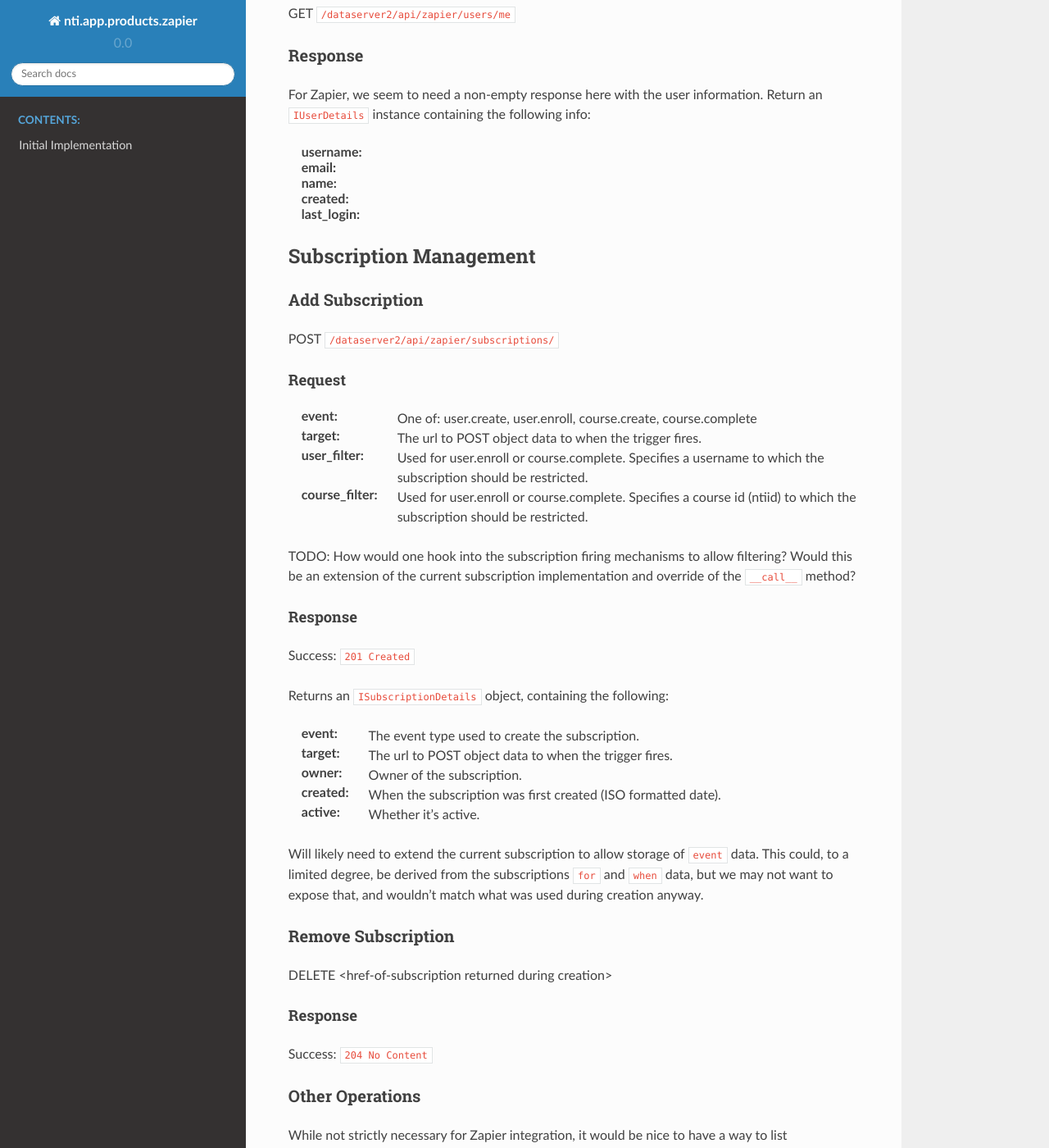
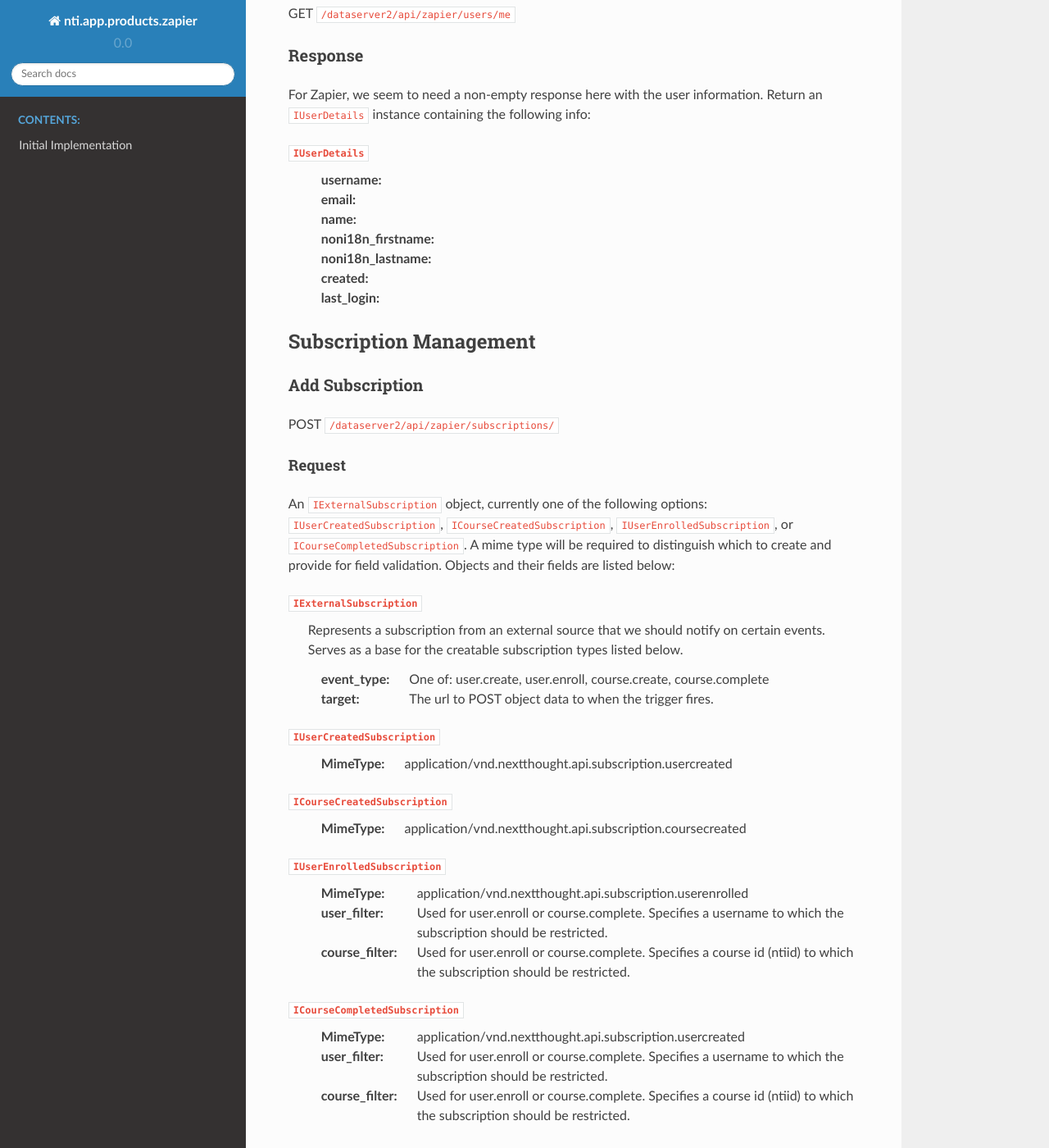
Before and after one commit to OpenNTI/nti.app.products.zapier, a Sphinx documentation site: the page built from docs/initial_api.rst, in a window 1280 px wide and 1400 px high, scrolled down 355 px. Shown: the whole window at 82% size. Built offline with Sphinx 7.4.7 and the Read the Docs theme 2.0.0, drawn with Linux system fonts in a browser that asks for light colours; some of the changed text lies outside the part shown.

Commit message:
NTI-9818: Updates to API for search and feedback.

```diff
--- a/docs/initial_api.rst
+++ b/docs/initial_api.rst
@@ -14,11 +14,14 @@
 For Zapier, we seem to need a non-empty response here with the user information.
 Return an ``IUserDetails`` instance containing the following info:
 
-:username:
-:email:
-:name:
-:created:
-:last_login:
+``IUserDetails``
+    :username:
+    :email:
+    :name:
+    :noni18n_firstname:
+    :noni18n_lastname:
+    :created:
+    :last_login:
 
 
 Subscription Management
@@ -31,13 +34,39 @@
 
 Request
 ~~~~~~~
+An ``IExternalSubscription`` object, currently one of the following options:
+``IUserCreatedSubscription``, ``ICourseCreatedSubscription``,
+``IUserEnrolledSubscription``, or ``ICourseCompletedSubscription``.  A mime
+type will be required to distinguish which to create and provide for field
+validation. Objects and their fields are listed below:
 
-:event: One of: user.create, user.enroll, course.create, course.complete
-:target: The url to POST object data to when the trigger fires.
-:user_filter: Used for user.enroll or course.complete. Specifies a username
-    to which the subscription should be restricted.
-:course_filter: Used for user.enroll or course.complete. Specifies a course id (ntiid)
-    to which the subscription should be restricted.
+``IExternalSubscription``
+    Represents a subscription from an external source that we should notify on
+    certain events.  Serves as a base for the creatable subscription types
+    listed below.
+
+    :event_type: One of: user.create, user.enroll, course.create, course.complete
+    :target: The url to POST object data to when the trigger fires.
+
+``IUserCreatedSubscription``
+    :MimeType:  application/vnd.nextthought.api.subscription.usercreated
+
+``ICourseCreatedSubscription``
+    :MimeType:  application/vnd.nextthought.api.subscription.coursecreated
+
+``IUserEnrolledSubscription``
+    :MimeType:  application/vnd.nextthought.api.subscription.userenrolled
+    :user_filter: Used for user.enroll or course.complete. Specifies a username
+        to which the subscription should be restricted.
+    :course_filter: Used for user.enroll or course.complete. Specifies a course id (ntiid)
+        to which the subscription should be restricted.
+
+``ICourseCompletedSubscription``
+    :MimeType:  application/vnd.nextthought.api.subscription.usercreated
+    :user_filter: Used for user.enroll or course.complete. Specifies a username
+        to which the subscription should be restricted.
+    :course_filter: Used for user.enroll or course.complete. Specifies a course id (ntiid)
+        to which the subscription should be restricted.
 
 TODO: How would one hook into the subscription firing mechanisms to allow
 filtering?  Would this be an extension of the current subscription implementation
@@ -47,16 +76,18 @@
 ~~~~~~~~
 Success: ``201 Created``
 
-Returns an ``ISubscriptionDetails`` object, containing the following:
+Returns an ``ISubscriptionDetails`` object for the newly created subscription.
 
-:event:  The event type used to create the subscription.
-:target:  The url to POST object data to when the trigger fires.
-:owner:  Owner of the subscription.
-:created: When the subscription was first created (ISO formatted date).
-:active:  Whether it's active.
+``ISubscriptionDetails``
+    :event_type:  The event type used to create the subscription.
+    :target:  The url to POST object data to when the trigger fires.
+    :owner:  Owner of the subscription.
+    :created: When the subscription was first created (ISO formatted date).
+    :active:  Whether it's active.
+    :href:  Location of the subscription.
 
 Will likely need to extend the current subscription to allow storage of
-``event`` data.  This could, to a limited degree, be derived from the
+``event_type`` data.  This could, to a limited degree, be derived from the
 subscriptions ``for`` and ``when`` data, but we may not want to
 expose that, and wouldn't match what was used during creation anyway.
 
@@ -79,39 +110,25 @@
 
 Triggers
 ========
+.. note:: It might be useful to include items from the subscription that
+    initiated the trigger in the events sent.  We can probably deduce
+    ``event_type``, but the ``href`` of the subscription, for example, might
+    also be good to include.
 
 New User Created
 ----------------
 When: ``IPrincipal``, ``IObjectAddedEvent``
+
 Method: POST
 
 Request
 ~~~~~~~
-Sends the ``IUserDetails`` corresponding with the newly created user.
+Sends an ``IUserCreatedEvent`` containing the details of the newly created user:
 
-
-New Enrollment Created
-----------------------
-When: ``ICourseInstanceEnrollmentRecord``, ``IStoreEnrollmentEvent``
-Method: POST
-
-Request
-~~~~~~~
-Sends an ``ICourseEnrollmentDetails`` containing the user and course information:
-
-:id:  NTIID? of the enrollment record?
-:user: The ``IUserDetails`` for the enrolled user.
-:course: The ``ICourseDetails`` for the associated course.
-:scope: Name of the enrollment scope.
-
-The ``ICourseDetails`` would contain the following information from the
-course instance:
-
-:id: NTIID?
-:provider_id:
-:title:
-:start_date:
-:end_date:
+``IUserCreatedEvent``
+    :event_type: ``user.create``
+    :data:  Contains an ``object`` attribute with the ``IUserDetails`` of the
+        created user.
 
 
 New Course Created
@@ -121,7 +138,42 @@
 
 Request
 ~~~~~~~
-``ICourseDetails`` for the created course.
+Sends an ``ICourseCreatedEvent`` containing the details of the newly created course.
+
+``ICourseCreatedEvent``
+    :event_type:  ``course.create``
+    :data:  Contains an ``object`` attribute with the ``ICourseDetails`` of the
+        created course.
+
+``ICourseDetails``
+    :id: NTIID of course instance
+    :provider_id:
+    :title:
+    :description:
+    :start_date:
+    :end_date:
+
+
+New Enrollment Created
+----------------------
+When: ``ICourseInstanceEnrollmentRecord``, ``IStoreEnrollmentEvent``
+
+Method: POST
+
+Request
+~~~~~~~
+Sends an ``IUserEnrolledEvent`` containing the enrollment information.
+
+``IUserEnrolledEvent``
+    :event_type: ``user.enroll``
+    :data: Contains an ``object`` attribute with the ``ICourseEnrollmentDetails``
+        with user and course info.
+
+``ICourseEnrollmentDetails``
+    :id:  NTIID of the enrollment record
+    :user: The ``IUserDetails`` for the enrolled user.
+    :course: The ``ICourseDetails`` for the associated course.
+    :scope: Name of the enrollment scope.
 
 
 Course Completed
@@ -135,10 +187,16 @@
 
 Request
 ~~~~~~~
-Sends an ``ICourseCompletionNotification``:
+Sends an ``ICourseCompledEvent`` containing the completion info:
 
-:user: The ``IUserDetails`` for the enrolled user.
-:course: The ``ICourseDetails`` for the associated course.
+``ICourseCompledEvent``
+    :event_type: ``course.complete``
+    :data: Contains an ``object`` attribute with the ``ICourseCompletionDetails``
+        with user and course info.
+
+``ICourseCompletionDetails``
+    :user: The ``IUserDetails`` for the enrolled user.
+    :course: The ``ICourseDetails`` for the associated course.
 
 
 Actions
@@ -184,8 +242,40 @@
 
 Search User
 -----------
-TODO
+GET ``/dataserver2/api/zapier/user_search``
+
+Request
+~~~~~~~
+Our current user search api is limited to 1000 results.  Since I'm sure we
+could have sites with many thousands, does allowing paging here cause
+performance issues?  Should we continue to limit results in a similar way, or
+allow paging, similar to the course search?  Also, should we limit to users
+only (vs FL/DFLs)?
+
+:filter:  Filter string used to search for matches by username, alias, and
+    real name, depending on site policies.
+
+
+Response
+~~~~~~~~
+Returns an item list of ``IUserDetails`` objects.
+
 
 Search Course
 -------------
-TODO
+GET ``/dataserver2/api/zapier/course_search``
+
+Request
+~~~~~~~
+
+:filter:  Filter string used to search for matches by title, description,
+    provider id and tags
+:sortOn:  The key on which to sort.  One of: "title", "startdate", or "enddate"
+:sortOrder:  "ascending" or "descending"
+:batchStart:  The absolute index of the first entry to return, after sorting.
+:batchSize:  The number of items to return in the batch/page.
+
+
+Response
+~~~~~~~~
+Returns an item list of ``ICourseDetails`` objects.
```
Also changed, not shown: other parts of docs/initial_api.rst (+1 -1 lines).
